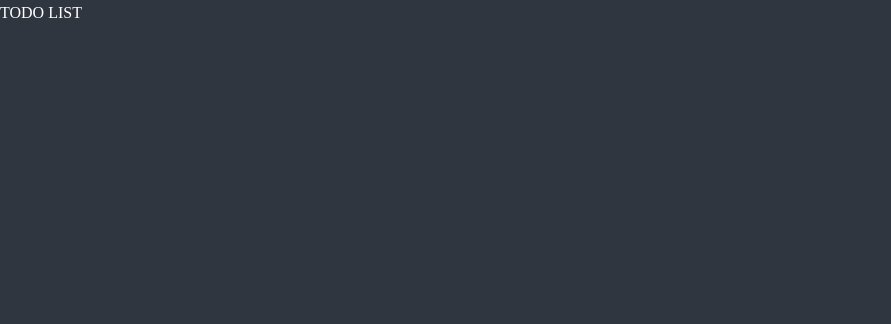
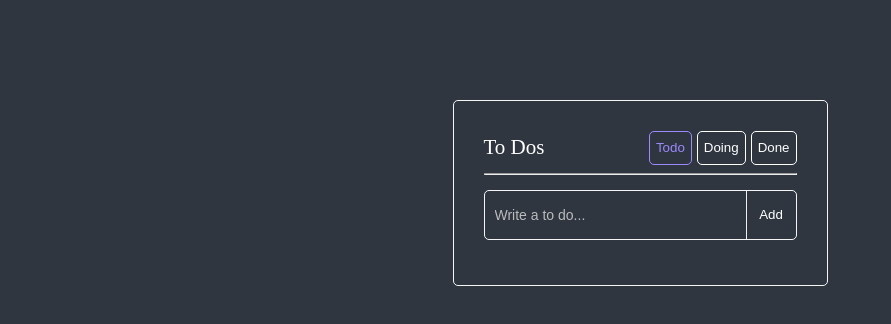
Before and after one commit to required-true/react-todo, a React (Create React App) app: page / in a window 1280 px wide. Shown: the top 324 px of the page, without its empty margins (0-891 px from the left). Built offline with nearby package versions, Linux system fonts and the light colour scheme.

Commit message:
Implement a todo using react-hook-form, recoil

```diff
--- a/package.json
+++ b/package.json
@@ -12,6 +12,7 @@
     "@types/react-dom": "^18.0.0",
     "react": "^18.2.0",
     "react-dom": "^18.2.0",
+    "react-hook-form": "^7.44.3",
     "react-scripts": "5.0.1",
     "recoil": "^0.7.7",
     "styled-components": "^6.0.0-rc.3",
--- /dev/null
+++ b/src/atoms.tsx
@@ -0,0 +1,32 @@
+import { atom, selector } from 'recoil'
+
+export enum Categories {
+  'TO_DO' = 'TO_DO',
+  'DOING' = 'DOING',
+  'DONE' = 'DONE',
+}
+
+export interface ITodo {
+  id: number
+  category: Categories
+  text: string
+}
+
+export const categoryState = atom<Categories>({
+  key: 'category',
+  default: Categories.TO_DO,
+})
+
+export const todoState = atom<ITodo[]>({
+  key: 'todo',
+  default: [],
+})
+
+export const todoSelector = selector({
+  key: 'todoSelector',
+  get: ({ get }) => {
+    const todos = get(todoState)
+    const category = get(categoryState)
+    return todos.filter((todo) => todo.category === category)
+  },
+})
--- /dev/null
+++ b/src/components/Category.tsx
@@ -0,0 +1,56 @@
+import styled from 'styled-components'
+import { useRecoilState } from 'recoil'
+import { Categories, categoryState } from '../atoms'
+
+function Category() {
+  const [category, setCategory] = useRecoilState(categoryState)
+  const onClick = (event: React.MouseEvent<HTMLButtonElement>) => {
+    const {
+      currentTarget: { name },
+    } = event
+    setCategory(name as any)
+  }
+
+  return (
+    <Wrapper>
+      <Btn
+        name={Categories.TO_DO}
+        $isActive={category === Categories.TO_DO}
+        onClick={onClick}
+      >
+        Todo
+      </Btn>
+      <Btn
+        name={Categories.DOING}
+        $isActive={category === Categories.DOING}
+        onClick={onClick}
+      >
+        Doing
+      </Btn>
+      <Btn
+        name={Categories.DONE}
+        $isActive={category === Categories.DONE}
+        onClick={onClick}
+      >
+        Done
+      </Btn>
+    </Wrapper>
+  )
+}
+
+const Wrapper = styled.div`
+  display: flex;
+  gap: 5px;
+`
+
+const Btn = styled.button<{ $isActive: boolean }>`
+  border: 1px solid
+    ${(props) =>
+      props.$isActive ? props.theme.accentColor : props.theme.textColor};
+  border-radius: 5px;
+  color: ${(props) =>
+    props.$isActive ? props.theme.accentColor : props.theme.textColor};
+  background: transparent;
+`
+
+export default Category
--- /dev/null
+++ b/src/components/CreateTodo.tsx
@@ -0,0 +1,68 @@
+import styled from 'styled-components'
+import { useForm } from 'react-hook-form'
+import { useRecoilValue, useSetRecoilState } from 'recoil'
+import { categoryState, todoState } from '../atoms'
+
+interface IForm {
+  todo: string
+}
+
+function CreateTodo() {
+  const { register, handleSubmit, setValue } = useForm<IForm>()
+  const setTodos = useSetRecoilState(todoState)
+  const category = useRecoilValue(categoryState)
+
+  const handleValid = ({ todo }: IForm) => {
+    setTodos((oldTodos) => [
+      { id: Date.now(), category, text: todo },
+      ...oldTodos,
+    ])
+    setValue('todo', '')
+  }
+  return (
+    <Form onSubmit={handleSubmit(handleValid)}>
+      <input {...register('todo')} placeholder="Write a to do..." />
+      <button>Add</button>
+    </Form>
+  )
+}
+
+const Form = styled.form`
+  overflow: hidden;
+  position: relative;
+  height: 50px;
+  margin: 15px 0;
+  border: 1px solid ${(props) => props.theme.innerColor};
+  border-radius: 5px;
+
+  & > input {
+    display: block;
+    width: 100%;
+    height: 100%;
+    padding: 0 50px 0 10px;
+    outline: none;
+    border: none;
+    border-radius: 5px;
+    font-size: 14px;
+    color: ${(props) => props.theme.textColor};
+    background: transparent;
+
+    &::placeholder {
+      color: #bbb;
+    }
+  }
+  & > button {
+    position: absolute;
+    top: 0;
+    right: 0;
+    width: 50px;
+    height: 100%;
+    border: none;
+    border-left: 1px solid #eee;
+    background: transparent;
+    color: ${(props) => props.theme.textColor};
+    cursor: pointer;
+  }
+`
+
+export default CreateTodo
--- /dev/null
+++ b/src/components/Todo.tsx
@@ -0,0 +1,81 @@
+import styled from 'styled-components'
+import { Categories, ITodo, todoState } from '../atoms'
+import { useSetRecoilState } from 'recoil'
+
+function Todo({ id, category, text }: ITodo) {
+  const setToDos = useSetRecoilState(todoState)
+  const onClick = (event: React.MouseEvent<HTMLButtonElement>) => {
+    const {
+      currentTarget: { name },
+    } = event
+    setToDos((oldToDos) => {
+      const targetIndex = oldToDos.findIndex((toDo) => toDo.id === id)
+      const newToDo = { text, id, category: name as any }
+      return [
+        ...oldToDos.slice(0, targetIndex),
+        newToDo,
+        ...oldToDos.slice(targetIndex + 1),
+      ]
+    })
+  }
+
+  return (
+    <Wrapper>
+      <span>{text}</span>
+      <Btns>
+        {category !== Categories.TO_DO && (
+          <button name={Categories.TO_DO} onClick={onClick}>
+            To Do
+          </button>
+        )}
+        {category !== Categories.DOING && (
+          <button name={Categories.DOING} onClick={onClick}>
+            Doing
+          </button>
+        )}
+        {category !== Categories.DONE && (
+          <button name={Categories.DONE} onClick={onClick}>
+            Done
+          </button>
+        )}
+      </Btns>
+    </Wrapper>
+  )
+}
+
+const Wrapper = styled.li`
+  display: flex;
+  justify-content: space-between;
+  align-items: center;
+  padding: 5px 0;
+  margin-bottom: 5px;
+  border-bottom: 1px solid ${(props) => props.theme.innerColor};
+  list-style: none;
+
+  & > span {
+    overflow: hidden;
+    max-width: 200px;
+    white-space: nowrap;
+    text-overflow: ellipsis;
+  }
+`
+const Btns = styled.div`
+  display: flex;
+  justify-content: space-between;
+  gap: 5px;
+
+  & > button {
+    display: flex;
+    justify-content: center;
+    align-items: center;
+    width: 50px;
+    height: 30px;
+    border: 1px solid ${(props) => props.theme.innerColor};
+    border-radius: 5px;
+    color: ${(props) => props.theme.textColor};
+    background-color: transparent;
+    cursor: pointer;
+  }
+`
+
+export default Todo
--- a/src/components/TodoList.tsx
+++ b/src/components/TodoList.tsx
@@ -1,5 +1,47 @@
+import styled from 'styled-components'
+
+import CreateTodo from './CreateTodo'
+import Todo from './Todo'
+import { useRecoilValue } from 'recoil'
+import { todoSelector } from '../atoms'
+import Category from './Category'
+
 function TodoList() {
-  return <div>TODO LIST</div>
+  const todos = useRecoilValue(todoSelector)
+
+  return (
+    <Wrapper>
+      <TitleWrapper>
+        <Title>To Dos</Title>
+        <Category />
+      </TitleWrapper>
+      <hr />
+      <CreateTodo />
+      {todos?.map((todo) => (
+        <Todo {...todo} key={todo.id} />
+      ))}
+    </Wrapper>
+  )
 }
 
+const Wrapper = styled.section`
+  min-width: 300px;
+  max-width: 375px;
+  padding: 30px;
+  margin: 100px auto 0;
+  border: 1px solid ${(props) => props.theme.innerColor};
+  border-radius: 5px;
+`
+
+const TitleWrapper = styled.div`
+  display: flex;
+  justify-content: space-between;
+`
+
+const Title = styled.h1`
+  font-weight: 500;
+  font-size: 21px;
+  margin-right: 10px;
+`
+
 export default TodoList
--- a/src/styled.d.ts
+++ b/src/styled.d.ts
@@ -4,6 +4,7 @@ declare module 'styled-components' {
   export interface DefaultTheme {
     textColor: string
     bgColor: string
+    innerColor: string
     accentColor: string
   }
 }
--- a/src/theme.ts
+++ b/src/theme.ts
@@ -3,5 +3,6 @@ import { DefaultTheme } from 'styled-components'
 export const darkTheme: DefaultTheme = {
   bgColor: '#2f3640',
   textColor: 'white',
+  innerColor: '#f5f5f5',
   accentColor: '#9c88ff',
 }
```
Also changed, not shown: 1 other file (tests, documents, lock files or other folders).
